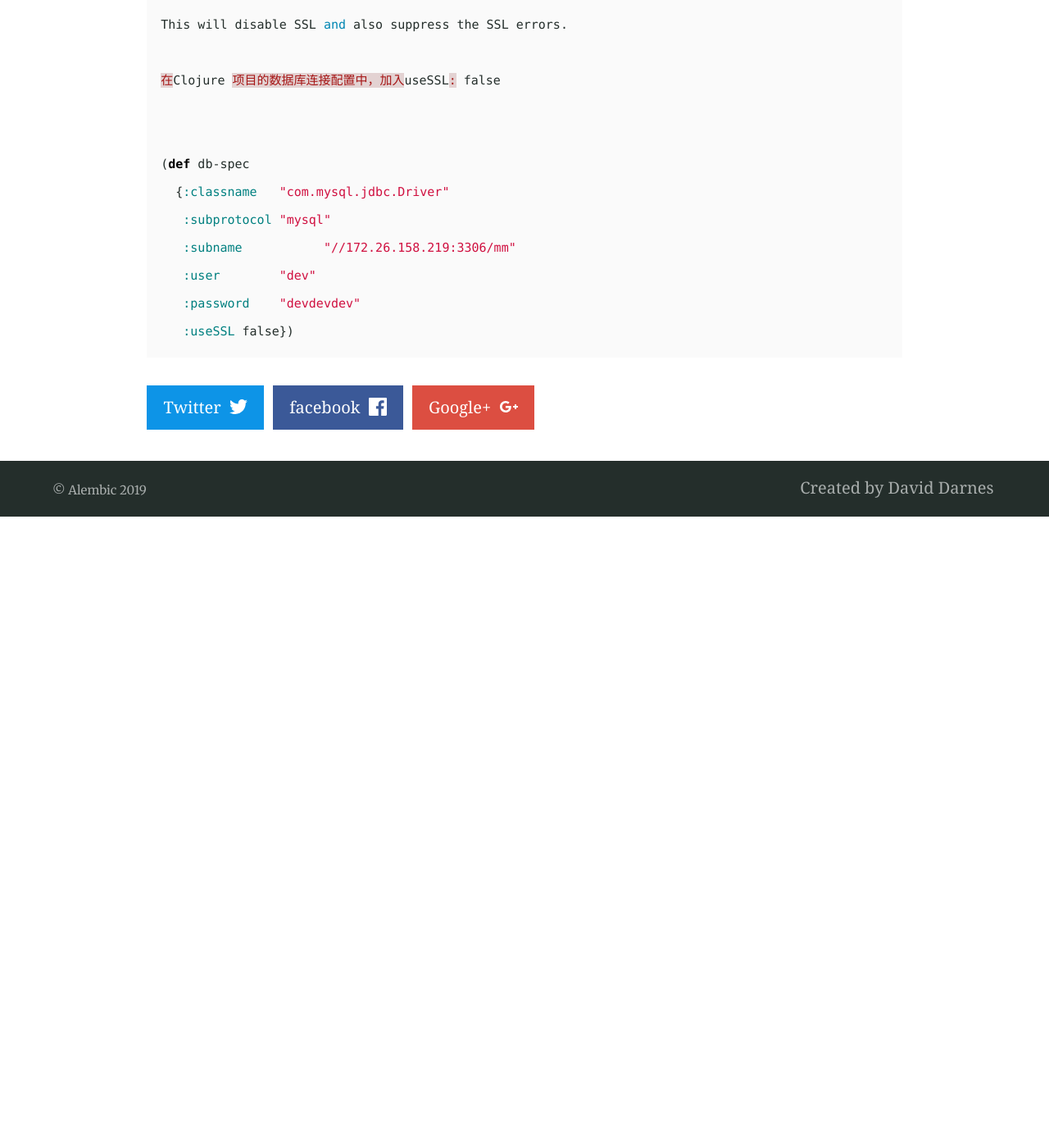
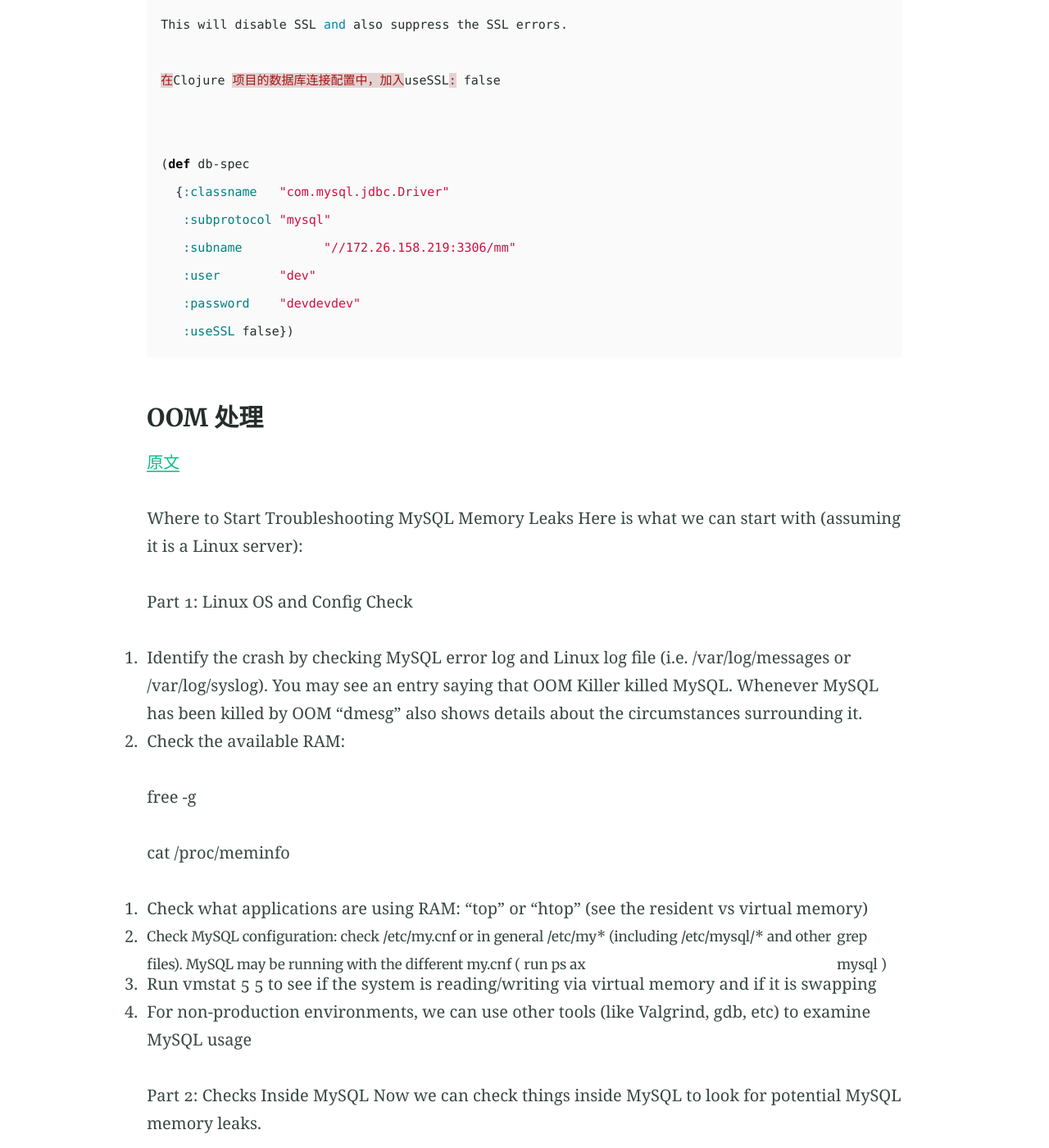
Before and after one commit to wudixm/wudixm.github.io, a Jekyll site: the page built from _posts/2018-09-17-Centos-Mysql.md, in a window 1280 px wide and 1400 px high, scrolled down 15055 px. Shown: the whole window at 82% size. Built offline with Jekyll 4.4.1, drawn with Linux system fonts in a browser that asks for light colours; our own code applies the rules of GitHub Pages for plain Markdown files; before the commit the page ends 15685 px from its top, so only the background shows below that; some of the changed text lies outside the part shown.

Commit message:
add oom check for mysql

````diff
--- a/_posts/2018-09-17-Centos-Mysql.md
+++ b/_posts/2018-09-17-Centos-Mysql.md
@@ -472,3 +472,38 @@ This will disable SSL and also suppress the SSL errors.
    :password    "devdevdev"
    :useSSL false})
 ```
+
+### OOM 处理
+
+[原文](https://dzone.com/articles/what-to-do-when-mysql-runs-out-of-memory-troublesh)
+
+Where to Start Troubleshooting MySQL Memory Leaks
+Here is what we can start with (assuming it is a Linux server):
+
+Part 1: Linux OS and Config Check
+1. Identify the crash by checking MySQL error log and Linux log file (i.e. /var/log/messages or /var/log/syslog). You may see an entry saying that OOM Killer killed MySQL. Whenever MySQL has been killed by OOM "dmesg" also shows details about the circumstances surrounding it.
+
+2. Check the available RAM:
+
+ free -g
+
+ cat /proc/meminfo
+
+3. Check what applications are using RAM: “top” or “htop” (see the resident vs virtual memory)
+
+4. Check MySQL configuration: check /etc/my.cnf or in general /etc/my* (including /etc/mysql/* and other files). MySQL may be running with the different my.cnf ( run ps ax| grep mysql )
+
+5. Run  vmstat 5 5 to see if the system is reading/writing via virtual memory and if it is swapping
+
+6. For non-production environments, we can use other tools (like Valgrind, gdb, etc) to examine MySQL usage
+
+Part 2: Checks Inside MySQL
+Now we can check things inside MySQL to look for potential MySQL memory leaks.
+
+MySQL allocates memory in tons of places, especially:
+
+Table cache
+Performance_schema (run: show engine performance_schema status and look at the last line). That may be the cause for the systems with a small amount of RAM, i.e. 1G or less
+InnoDB (run  show engine innodb status and check the buffer pool section, memory allocated for buffer_pool and related caches)
+Temporary tables in RAM (find all in-memory tables by running: select * from information_schema.tables where engine='MEMORY')
+Prepared statements, when it is not deallocated (check the number of prepared commands via deallocate command by running show global status like  'Com_prepare_sql';show global status like 'Com_dealloc_sql')
````
